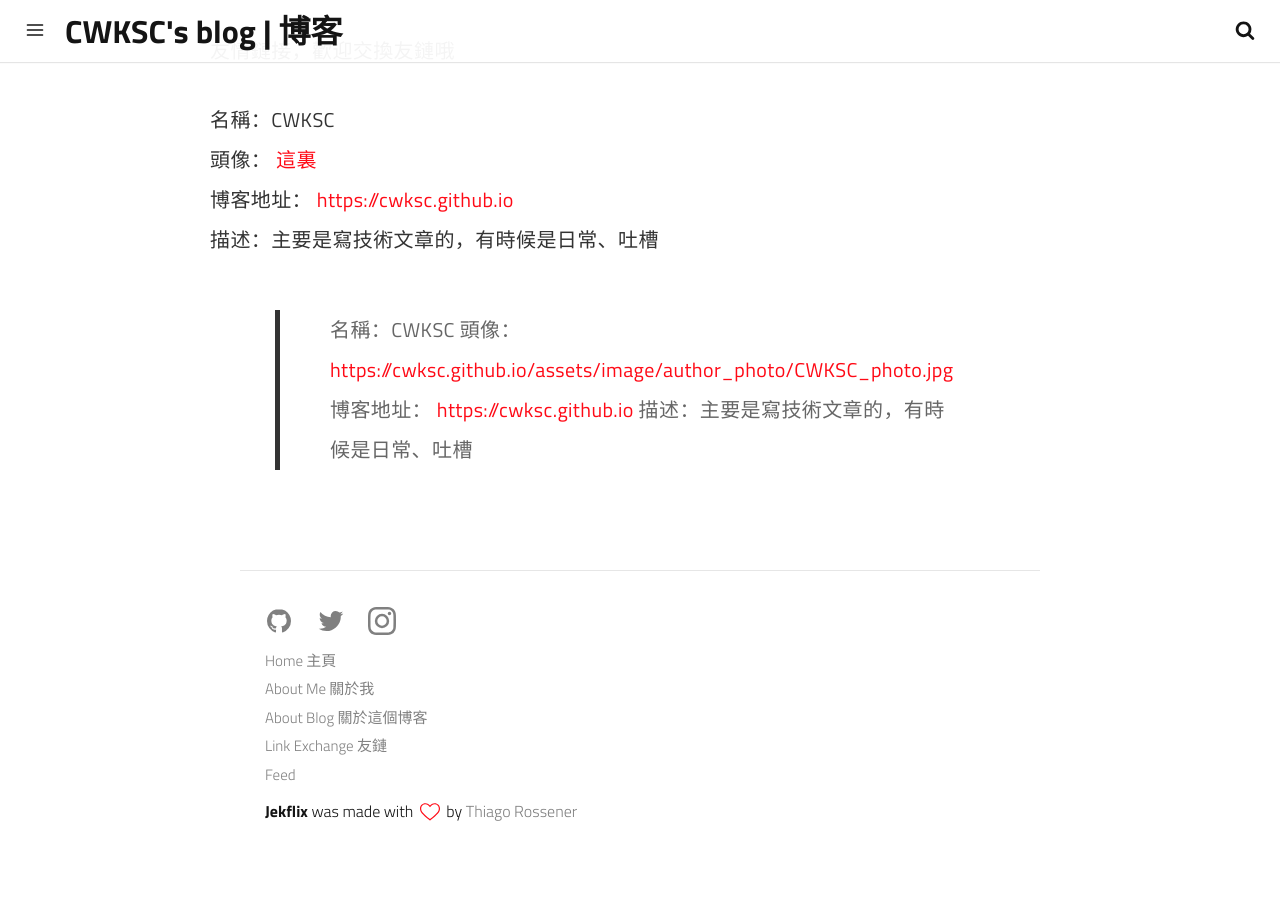
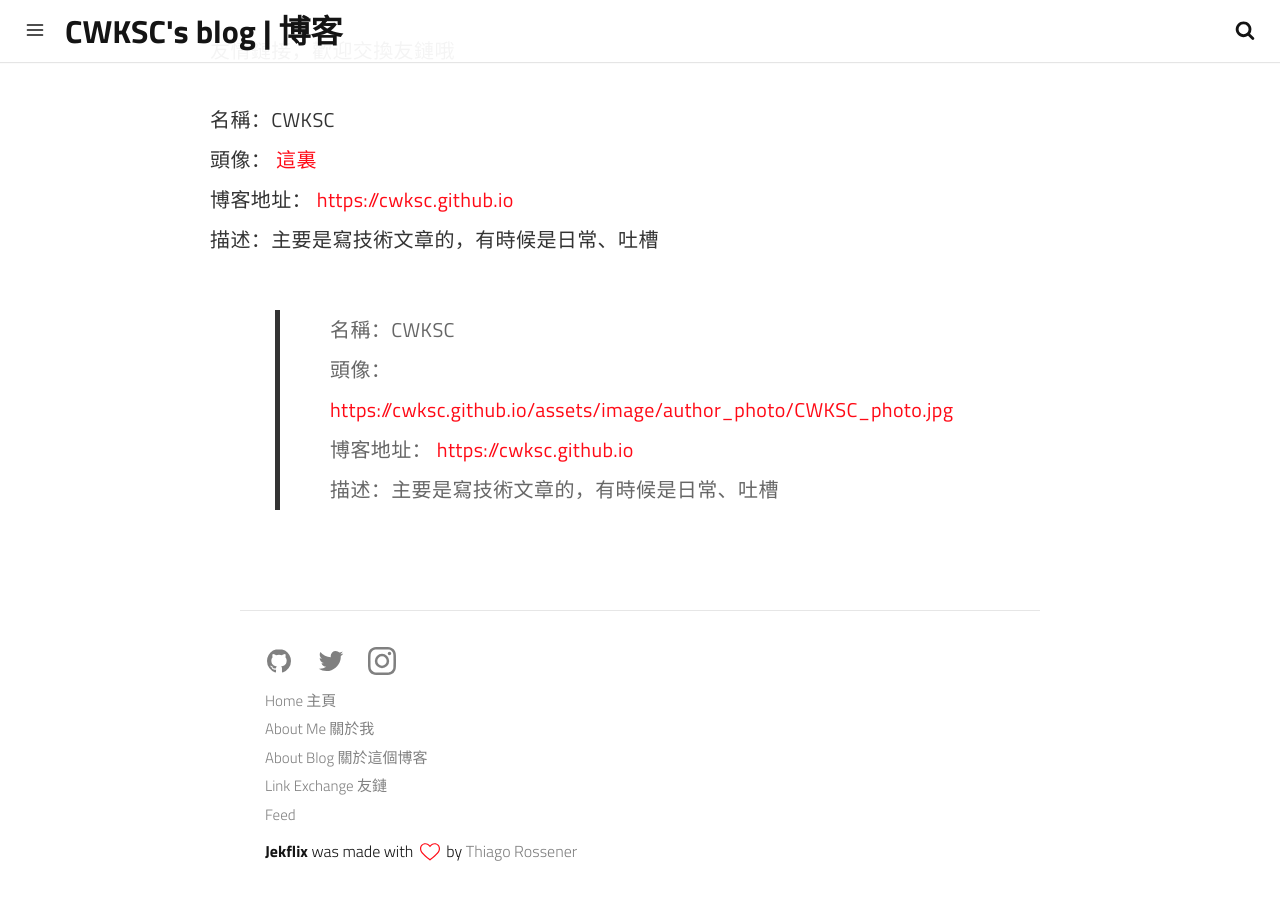
Before and after one commit to CWKSC/CWKSC.github.io_backup, a Jekyll site: the page built from pages/link_exchange.md, in a window 1280 px wide and 900 px high, scrolled down 1031 px. Built offline with Jekyll 4.4.1, drawn with Linux system fonts in a browser that asks for light colours; a script that is not in the unit is left out; before the commit the page ends 1891 px from its top, so only the background shows below that.

```diff
--- a/pages/link_exchange.md
+++ b/pages/link_exchange.md
@@ -23,7 +23,7 @@ ___
 
 名稱：CWKSC<br>頭像： [這裏](https://cwksc.github.io/assets/image/author_photo/CWKSC_photo.jpg)<br>博客地址： [https://cwksc.github.io](https://t.co/gB4JQRcViD?amp=1) <br>描述：主要是寫技術文章的，有時候是日常、吐槽
 
->名稱：CWKSC
->頭像： [https://cwksc.github.io/assets/image/author_photo/CWKSC_photo.jpg](https://cwksc.github.io/assets/image/author_photo/CWKSC_photo.jpg)
->博客地址： [https://cwksc.github.io](https://t.co/gB4JQRcViD?amp=1)
+>名稱：CWKSC<br>
+>頭像： [https://cwksc.github.io/assets/image/author_photo/CWKSC_photo.jpg](https://cwksc.github.io/assets/image/author_photo/CWKSC_photo.jpg) <br>
+>博客地址： [https://cwksc.github.io](https://t.co/gB4JQRcViD?amp=1) <br>
 >描述：主要是寫技術文章的，有時候是日常、吐槽
```
